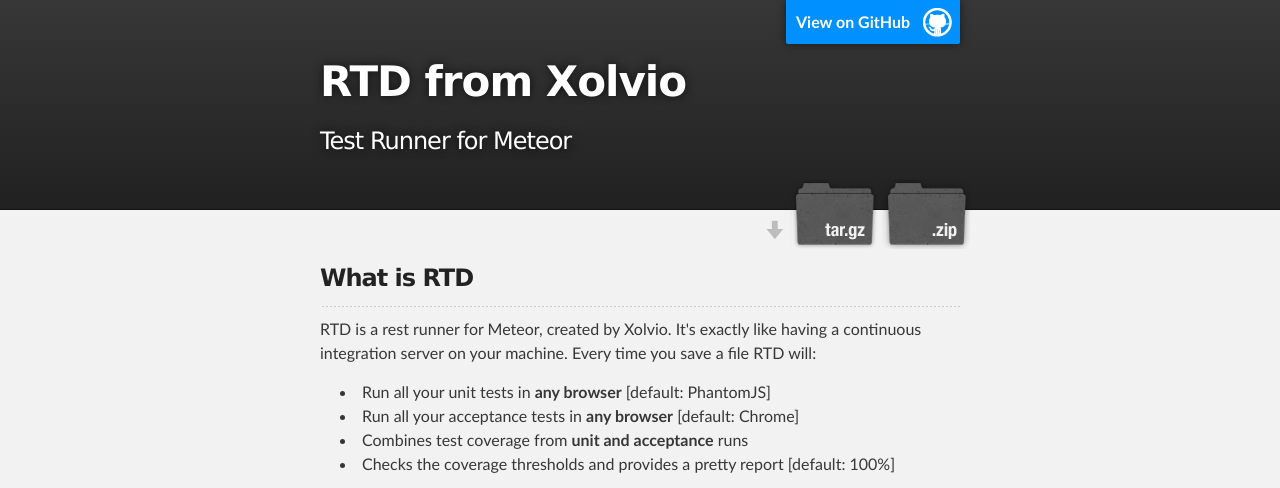
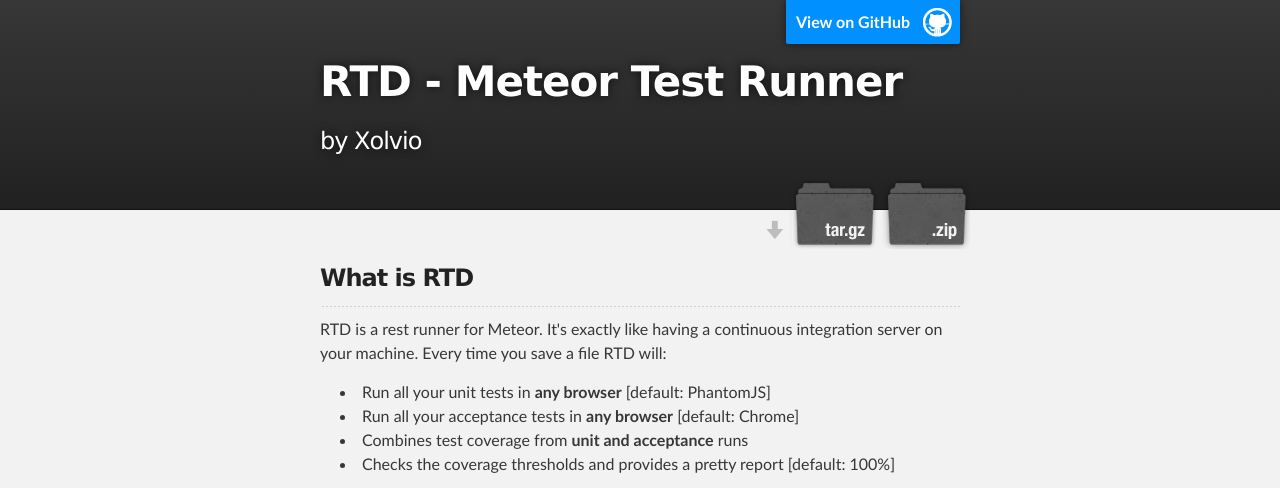
Before and after one commit to xolvio/rtd, a plain HTML site: page index.html in a window 1280 px wide. Shown: the top 488 px of the page. Drawn offline with Linux system fonts and the light colour scheme.

Commit message:
Update index.html

```diff
--- a/index.html
+++ b/index.html
@@ -4,7 +4,7 @@
   <head>
     <meta charset='utf-8' />
     <meta http-equiv="X-UA-Compatible" content="chrome=1" />
-    <meta name="description" content="RTD from Xolvio : Test Runner for Meteor" />
+    <meta name="description" content="RTD - Meteor Test Runner: by Xolvio" />
 
     <link rel="stylesheet" type="text/css" media="screen" href="stylesheets/stylesheet.css">
 
@@ -18,8 +18,8 @@
         <header class="inner">
           <a id="forkme_banner" href="https://github.com/xolvio/rtd">View on GitHub</a>
 
-          <h1 id="project_title">RTD from Xolvio</h1>
-          <h2 id="project_tagline">Test Runner for Meteor</h2>
+          <h1 id="project_title">RTD - Meteor Test Runner</h1>
+          <h2 id="project_tagline">by Xolvio</h2>
 
             <section id="downloads">
               <a class="zip_download_link" href="https://github.com/xolvio/rtd/zipball/master">Download this project as a .zip file</a>
@@ -34,7 +34,7 @@
         <h3>
 <a name="what-is-rtd" class="anchor" href="#what-is-rtd"><span class="octicon octicon-link"></span></a>What is RTD</h3>
 
-<hr><p>RTD is a rest runner for Meteor, created by Xolvio. It's exactly like having a continuous integration server on your machine. Every time you save a file RTD will:</p>
+<hr><p>RTD is a rest runner for Meteor. It's exactly like having a continuous integration server on your machine. Every time you save a file RTD will:</p>
 
 <ul>
 <li>Run all your unit tests in <strong>any browser</strong> [default: PhantomJS]</li>
```
